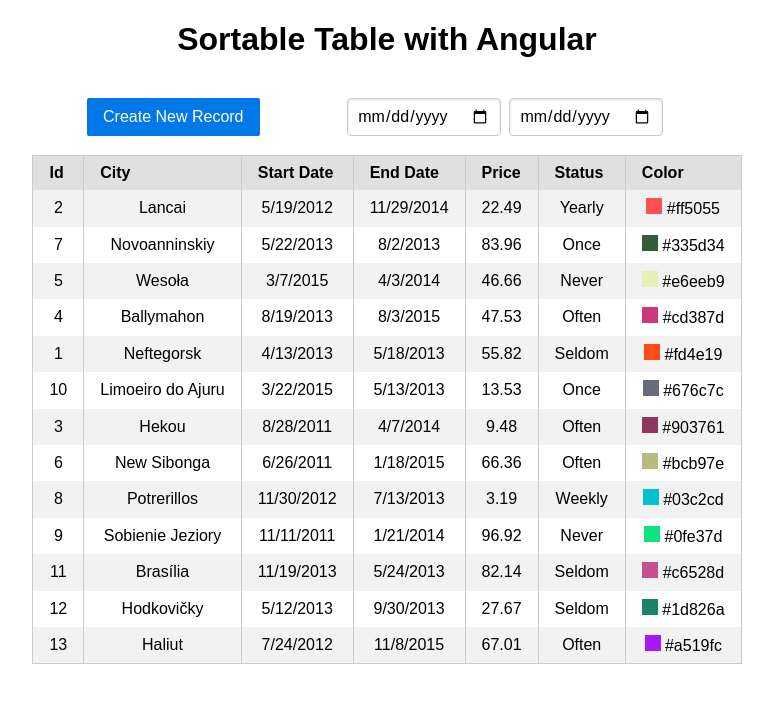
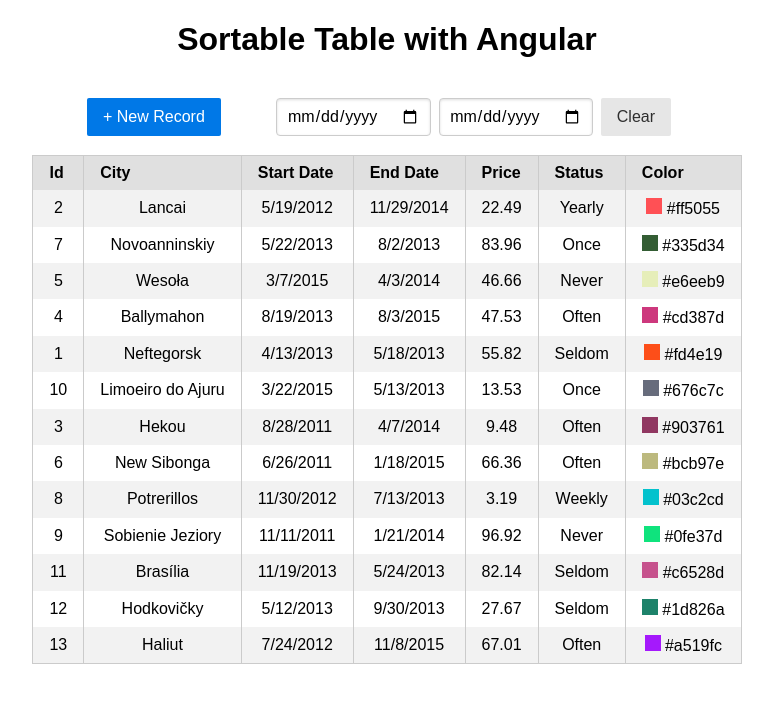
Before and after one commit to shindesharad71/MEAN-Stack-CRUD-With-TypeScript, an Angular app: page / in a window 1280 px wide. Shown: the top 702 px of the page, without its empty margins (253-1026 px from the left). Built offline with nearby package versions, Linux system fonts and the light colour scheme.

Commit message:
Updated: Filters

```diff
--- a/src/app/toolbar/toolbar.component.html
+++ b/src/app/toolbar/toolbar.component.html
@@ -1,11 +1,12 @@
 <form class="toolbar-wrapper pure-form">
 	<div class="space-between">
 		<button class="pure-button pure-button-primary">
-			Create New Record
+			+ New Record
 		</button>
 	</div>
 	<div class="space-between">
-		<input type="date" name="start-date" id="start-date" />
-		<input type="date" name="end-date" id="end-date" />
+		<input type="date" name="start-date" id="start-date" placeholder="Start Date" />
+    <input type="date" name="end-date" id="end-date" placeholder="End Date" />
+    <button class="pure-button">Clear</button>
 	</div>
 </form>
```
